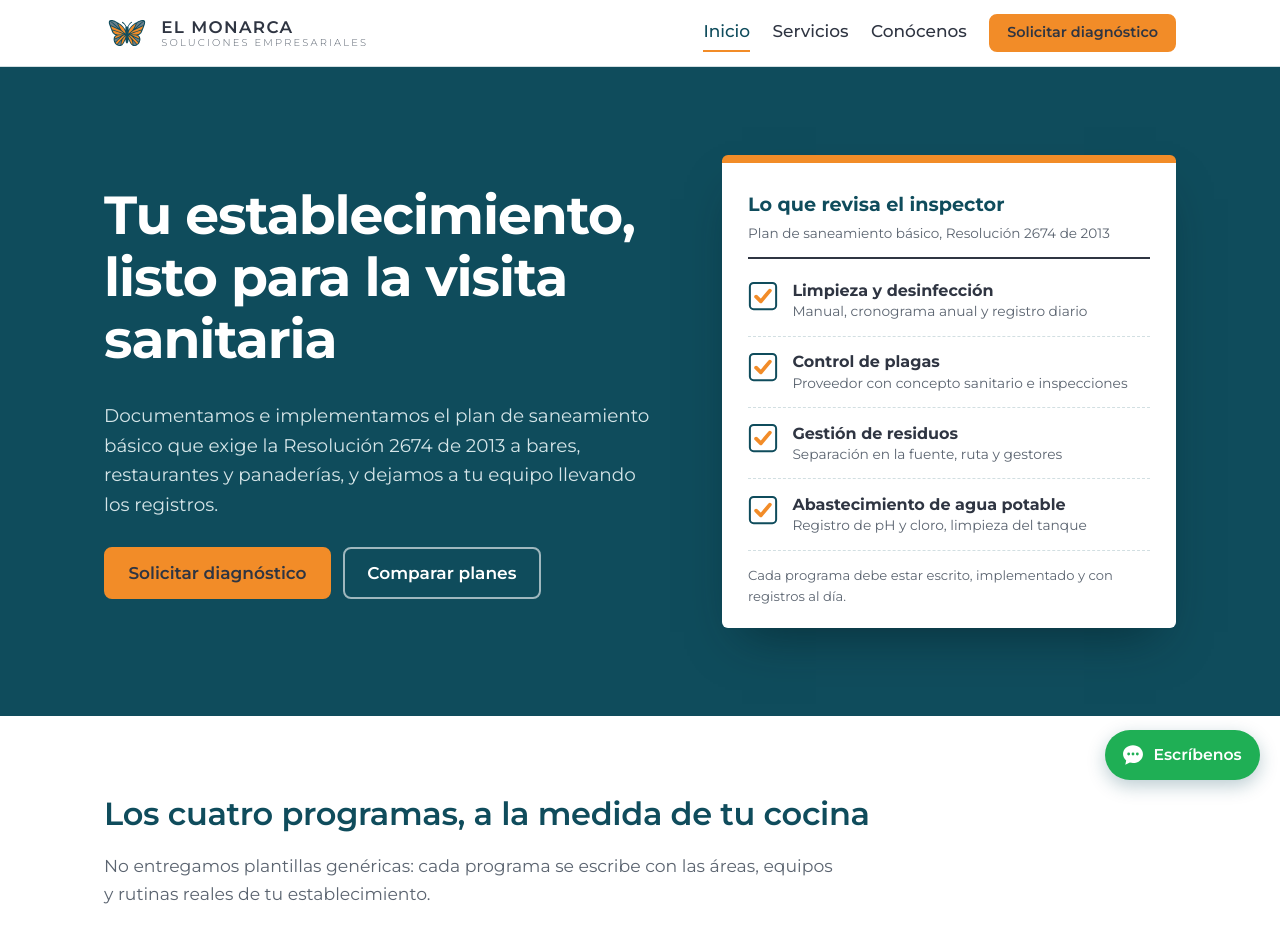
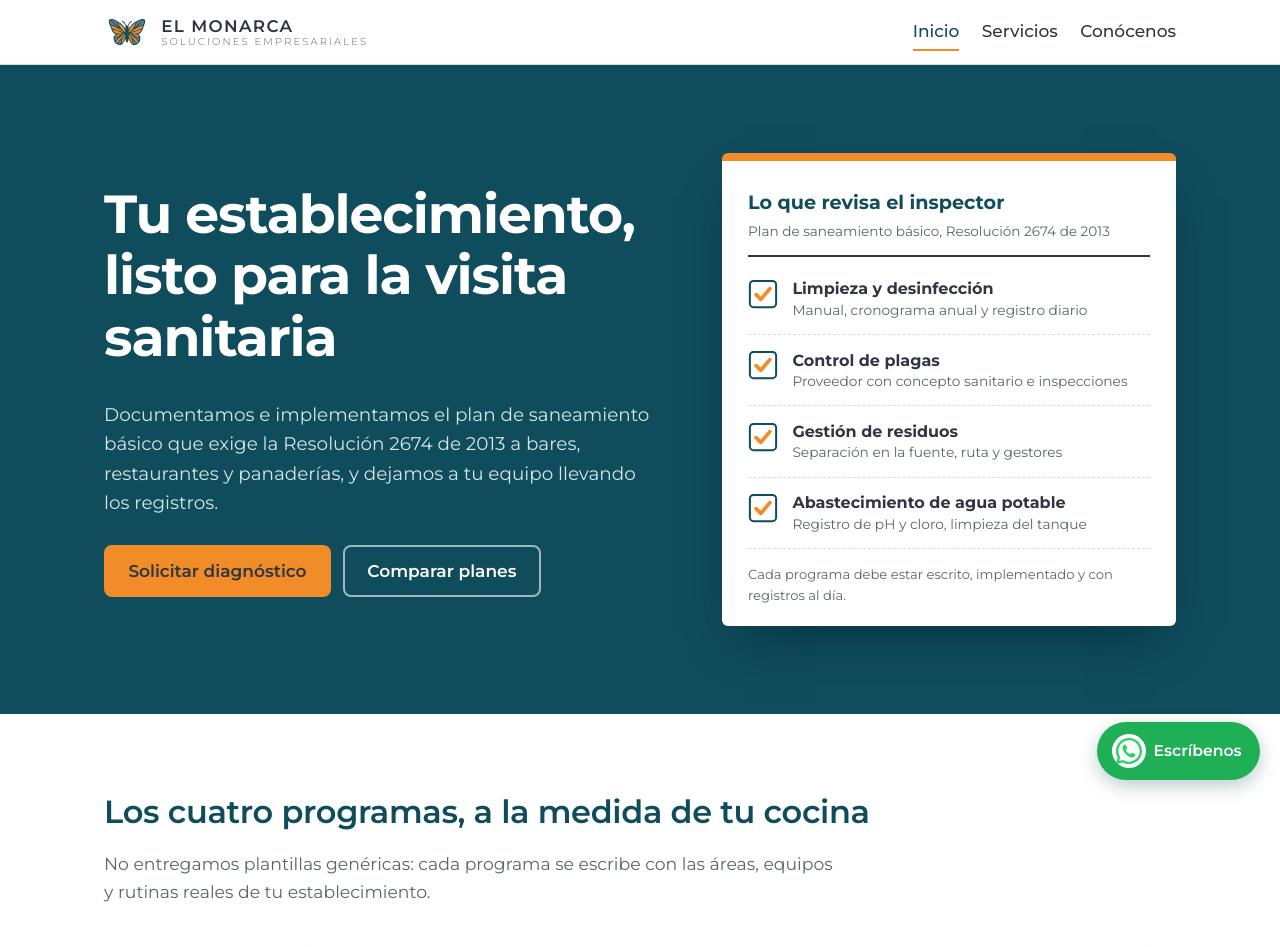
Before and after one commit to solucioneselmonarcasas-pixel/Paginaweb-elmonarca, a Flask app: page / in a window 1280 px wide. Shown: the top 947 px of the page. Run offline with Flask 3, Linux system fonts and the light colour scheme.

Commit message:
Actualización logo whatsapp

```diff
--- a/app.py
+++ b/app.py
@@ -20,7 +20,7 @@ app.wsgi_app = ProxyFix(app.wsgi_app, x_for=1, x_proto=1, x_host=1)
 # Los archivos estáticos (CSS, imágenes) se guardan en caché del navegador 7 días.
 # Si cambias una imagen o el CSS, sube el número de VERSION_ESTATICOS para forzar la recarga.
 app.config["SEND_FILE_MAX_AGE_DEFAULT"] = 60 * 60 * 24 * 7
-VERSION_ESTATICOS = "6"
+VERSION_ESTATICOS = "7"
 
 # ==========================================
 # DATOS DE LA EMPRESA (se repiten en toda la web)
@@ -42,6 +42,18 @@ EMPRESA_INFO = {
 # Enlace oficial de WhatsApp «clic para chatear» (abre la app en el celular o WhatsApp Web en el computador)
 EMPRESA_INFO["whatsapp_url"] = (f"https://wa.me/{EMPRESA_INFO['whatsapp']}?text="
                                 + quote(EMPRESA_INFO["whatsapp_mensaje"]))
+
+
+def logo_whatsapp() -> str:
+    """
+    Logo oficial de WhatsApp para el botón «Escríbenos». Se descarga de los recursos de marca de Meta
+    (https://www.meta.com/brand/resources/whatsapp/whatsapp-brand/) y se guarda sin modificar como
+    static/img/whatsapp.svg o static/img/whatsapp.png. Si no está, el botón muestra una burbuja de chat.
+    """
+    for nombre in ("whatsapp.svg", "whatsapp.png"):
+        if (Path(__file__).resolve().parent / "static" / "img" / nombre).exists():
+            return f"img/{nombre}"
+    return ""
 
 # Los cuatro programas que exige la Resolución 2674 de 2013 (imagen = nombre base en static/img)
 PROGRAMAS = [
@@ -133,7 +145,7 @@ def cabeceras_seguridad(respuesta):
 
 @app.context_processor
 def datos_globales():
-    return {"empresa": EMPRESA_INFO, "v": VERSION_ESTATICOS}
+    return {"empresa": EMPRESA_INFO, "v": VERSION_ESTATICOS, "logo_whatsapp": logo_whatsapp()}
 
 
 # ==========================================
--- a/static/css/estilos.css
+++ b/static/css/estilos.css
@@ -280,6 +280,9 @@ p { margin: 0 0 1em; max-width: 64ch; }
 .whatsapp:hover { background: #179247; }
 .whatsapp:focus-visible { outline-color: var(--naranja); }
 .whatsapp__icono { flex: none; }
+/* Logo oficial (sin modificar) sobre un círculo blanco para que no se pierda en el verde del botón */
+.whatsapp__logo { flex: none; display: grid; place-items: center; width: 34px; height: 34px; border-radius: 50%; background: var(--blanco); }
+.whatsapp__logo img { width: 26px; height: 26px; }
 .pie { padding-bottom: 4.5rem; }   /* que el botón no tape el pie al llegar al final */
 @media (max-width: 600px) {
   .whatsapp { right: .9rem; bottom: .9rem; padding: .85rem; }
--- a/templates/base.html
+++ b/templates/base.html
@@ -31,7 +31,6 @@
         <a href="{{ url_for('servicios') }}" {% if pagina == 'servicios' %}aria-current="page"{% endif %}>Servicios</a>
         <a href="{{ url_for('conocenos') }}" {% if pagina == 'conocenos' %}aria-current="page"{% endif %}>Conócenos</a>
         {% if empresa.herramienta_url %}<a href="{{ empresa.herramienta_url }}">Ingresar a la herramienta</a>{% endif %}
-        <a class="boton boton--pequeno" href="{{ empresa.formulario }}" target="_blank" rel="noopener noreferrer">Solicitar diagnóstico</a>
       </nav>
     </div>
   </header>
@@ -60,7 +59,8 @@
   <!-- Contacto por WhatsApp: botón fijo en la esquina inferior derecha de todas las páginas -->
   <a class="whatsapp" href="{{ empresa.whatsapp_url }}" target="_blank" rel="noopener noreferrer"
      aria-label="Escríbenos por WhatsApp al {{ empresa.whatsapp_visible }} (se abre en otra pestaña)">
-    <svg class="whatsapp__icono" viewBox="0 0 24 24" width="26" height="26" aria-hidden="true" focusable="false"><path fill="currentColor" d="M12 3C6.9 3 2.8 6.6 2.8 11.1c0 2.3 1.1 4.4 2.9 5.9L4.9 21l4.2-2c.9.2 1.9.4 2.9.4 5.1 0 9.2-3.6 9.2-8.2S17.1 3 12 3zm-4 9.4a1.3 1.3 0 1 1 0-2.6 1.3 1.3 0 0 1 0 2.6zm4 0a1.3 1.3 0 1 1 0-2.6 1.3 1.3 0 0 1 0 2.6zm4 0a1.3 1.3 0 1 1 0-2.6 1.3 1.3 0 0 1 0 2.6z"/></svg>
+    {% if logo_whatsapp %}<span class="whatsapp__logo"><img src="{{ url_for('static', filename=logo_whatsapp) }}?v={{ v }}" alt="" width="28" height="28"></span>
+    {% else %}<svg class="whatsapp__icono" viewBox="0 0 24 24" width="26" height="26" aria-hidden="true" focusable="false"><path fill="currentColor" d="M12 3C6.9 3 2.8 6.6 2.8 11.1c0 2.3 1.1 4.4 2.9 5.9L4.9 21l4.2-2c.9.2 1.9.4 2.9.4 5.1 0 9.2-3.6 9.2-8.2S17.1 3 12 3zm-4 9.4a1.3 1.3 0 1 1 0-2.6 1.3 1.3 0 0 1 0 2.6zm4 0a1.3 1.3 0 1 1 0-2.6 1.3 1.3 0 0 1 0 2.6zm4 0a1.3 1.3 0 1 1 0-2.6 1.3 1.3 0 0 1 0 2.6z"/></svg>{% endif %}
     <span class="whatsapp__texto">Escríbenos</span>
   </a>
 </body>
```
Also changed, not shown: README.md, static/img/whatsapp.svg (added).
